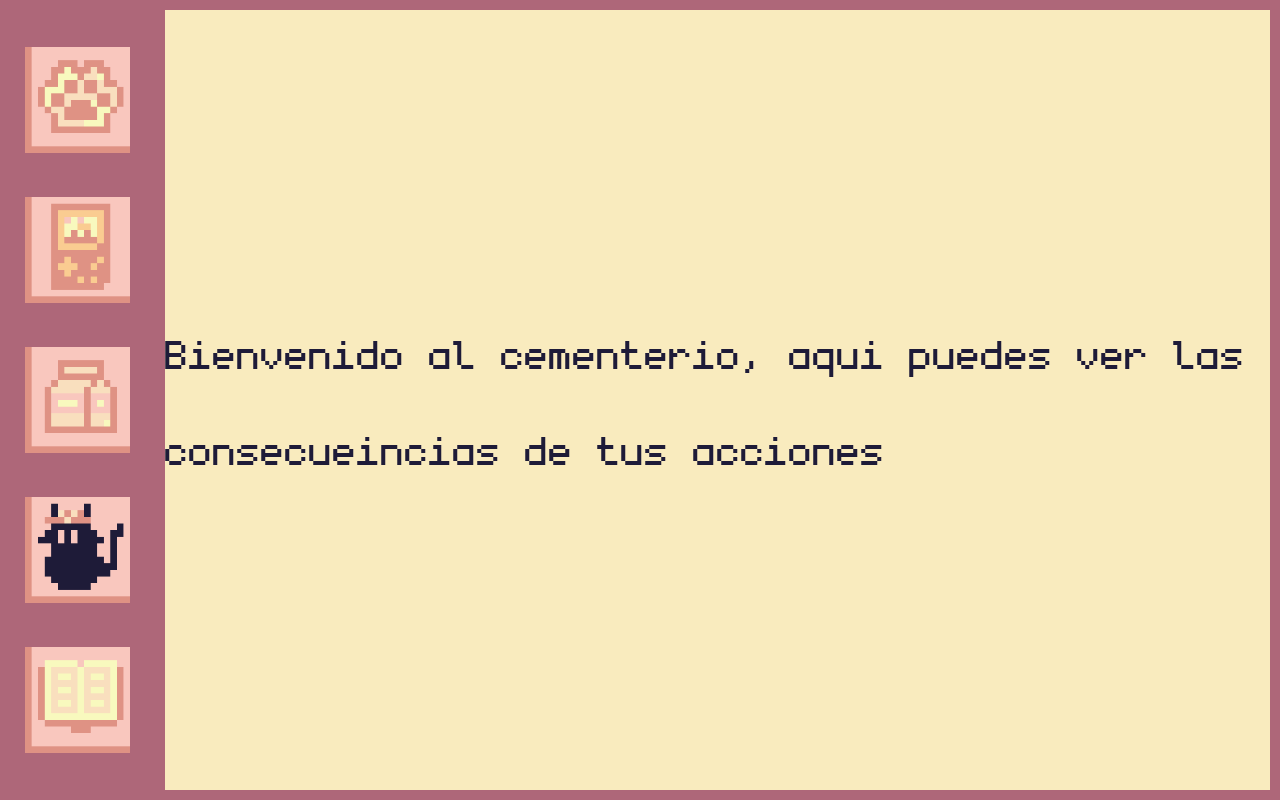
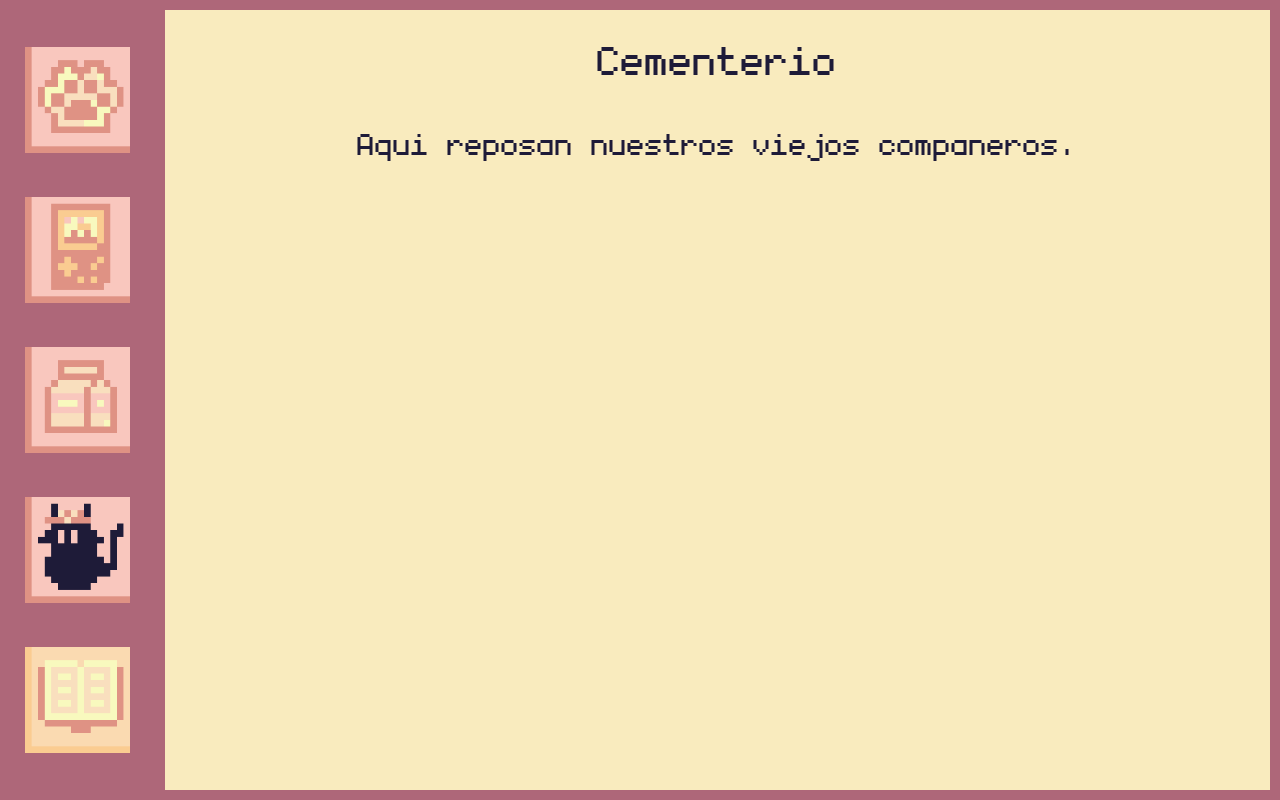
Before and after one commit to LuisGarrillo/tomo-kitten-next, a Next.js app: page /cementery in a window 1280 px wide. Built offline with nearby package versions, Linux system fonts and the light colour scheme.

Commit message:
Implement functionality to graveyard page

```diff
--- a/src/app/cementery/page.js
+++ b/src/app/cementery/page.js
@@ -1,35 +1,48 @@
 'use client'
 import { useState, useEffect } from "react";
 import { getData } from "../cache";
-const base = (
-  <div></div>
-)
+import { base } from "../ui/defaults/defaultPage";
+import MiniKitten from "../ui/components/miniKitten";
+import moodChange from "../events/moodChange";
 
 export default function Cementery() {
     let [page, setPage] = useState(base);
 
     function getHistory() {
       let history = getData("history", {"mascots": []});
+
       if (!history)
         return (
           <p>Parece que no has perdido a ninguna mascota, tu consciencia debe estar limpia!</p>
         );
-      console.log(history);
-      const elements = history["mascots"].map((mascot) => (
-        <div className="cementery-entry" key={mascot}>
+
+      let counter = 0;
+      const elements = history["mascots"].map((mascot) => {
+        counter++;
+
+        let accesory = (mascot["accessory"]) ? mascot["accessory"] : "none";
+        let name = (mascot["name"]) ? mascot["name"] : "Mascota sin nombre";
+
+        return (
+        <div className="cementery-entry" key={counter}>
+          <MiniKitten accesory={accesory} />
           <p>
-            {mascot["name"]}
+            {name}
           </p>
         </div>
-      ));
+      )});
+
       return elements;
     }
     const history = getHistory();
 
     const cementery = (
-      <div>
-        <h1>Bienvenido al cementerio, aqui puedes ver las consecueincias de tus acciones</h1>
-        <div>
+      <div className="cementery-page">
+        <div className="cementery-header">
+          <h1>Cementerio</h1>
+          <p>Aqui reposan nuestros viejos companeros.</p>
+        </div>
+        <div className="cementery-wrapper">
           {history}
         </div>
       </div>
@@ -38,6 +51,7 @@ export default function Cementery() {
 
     useEffect(() => {
       setPage(cementery);
+      moodChange.emit("loaded", "cementery");
     }, [])
 
     return page;
```
